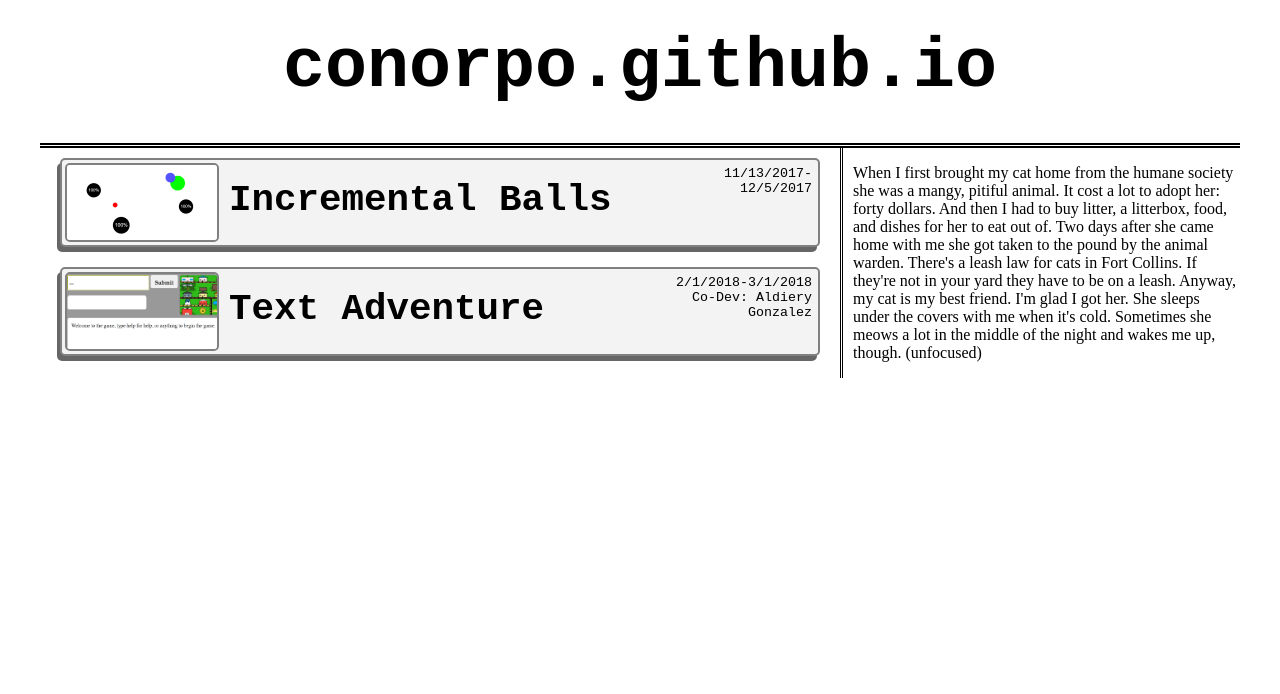
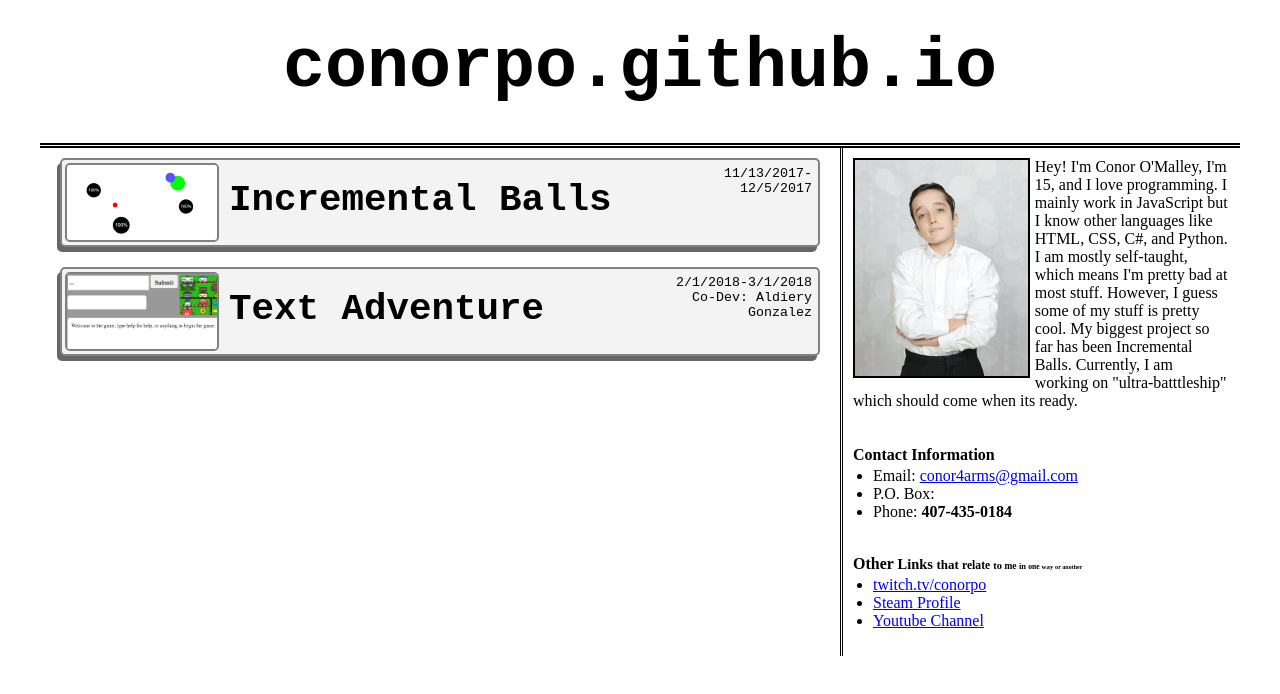
Before and after one commit to conorpo/conorpo.github.io, a plain HTML site: page index.html in a window 1280 px wide. Drawn offline with Linux system fonts and the light colour scheme.

Commit message:
Added Sidebar

```diff
--- a/css/style.css
+++ b/css/style.css
@@ -1,3 +1,10 @@
+span.shrink{
+  font-size: 0.9em
+}
+ul{
+  margin-top:3px;
+  padding-left:20px;
+}
 .grid{
   display: grid;
   grid-template-columns: 1fr 800px 400px 1fr;
@@ -15,15 +22,16 @@ h1.title{
 div.header{
   border-bottom-style:double;
   border-width: thick;
-  grid-area: header
+  grid-area: header;
 }
 div.sidebar{
-  padding-left: 10px;
+  padding: 10px;
   border-left-style:double;
-  grid-area: sidebar
+  grid-area: sidebar;
 }
 div.main{
-  grid-area: main
+  grid-area: main;
+  padding-bottom: 5px;
 }
 .project{
   font-family:"Courier New", Courier, monospace;
@@ -66,6 +74,15 @@ div.main{
 .clearfix {
   clear: both;
 }
+.sidebar img{
+  float: left;
+  margin-right: 5px;
+  border-style: solid;
+  border-width: 2px;
+}
+.sidebar p{
+  margin: 0px;
+}
 @media only screen and (max-width: 1210px) {
   .grid{
     grid-template-columns: auto 800px auto;
@@ -77,6 +94,10 @@ div.main{
   }
   .project{
     margin: 10px 2.5%;
+  }
+  .sidebar{
+    border-left:0;
+    border-top:thick double black;
   }
 }
 @media only screen and (max-width: 810px) {
@@ -98,6 +119,7 @@ div.main{
     float: none;
   }
   .project p{
+    font-size: 3vw;
     margin: 0px;
     padding: 3px;
     width:100%;
@@ -108,3 +130,13 @@ div.main{
     display:none;
   }
 }
+@media only screen and (max-width: 300px) {
+  .sidebar{
+    text-align:center;
+  }
+  .sidebar img{
+    float:none;
+    margin-left: auto;
+    margin-right: auto;
+  }
+}
--- a/index.html
+++ b/index.html
@@ -10,8 +10,27 @@
       <h1 class="title">conorpo.github.io</h1>
   </div>
   <div class="sidebar">
-    <p> When I first brought my cat home from the humane society she was a mangy, pitiful animal. It cost a lot to adopt her: forty dollars. And then I had to buy litter, a litterbox, food, and dishes for her to eat out of. Two days after she came home with me she got taken to the pound by the animal warden. There's a leash law for cats in Fort Collins. If they're not in your yard they have to be on a leash. Anyway, my cat is my best friend. I'm glad I got her. She sleeps under the covers with me when it's cold. Sometimes she meows a lot in the middle of the night and wakes me up, though. (unfocused)
+    <img src="assets/conor.jpg" height="216px";></img>
+    <p> Hey! I'm Conor O'Malley, I'm 15, and I love programming. I mainly work in JavaScript but I know other languages like HTML, CSS, C#, and Python.
+      I am mostly self-taught, which means I'm pretty bad at most stuff. However, I guess some of my stuff is pretty cool. My biggest project so far has
+      been Incremental Balls. Currently, I am working on "ultra-batttleship" which should come when its ready.
     </p>
+    <div class="clearfix"></div>
+    <br><br><b>Contact Information</b>
+    <ul>
+      <li>Email: <a href="mailto:conor4arms@gmail.com">conor4arms@gmail.com</a> </li>
+      <li>P.O. Box: </li>
+      <li>Phone: <b>407-435-0184</b></li>
+    </ul>
+    <br><b> Other <span class="shrink">Links <span class="shrink"> that <span class="shrink"> relate <span class="shrink">
+      to <span class="shrink"> me <span class="shrink"> in <span class="shrink"> one <span class="shrink">  way  <span class="shrink">  or
+      <span class="shrink">  another</span></span></span></span></span></span></span></span></span></span></b>
+    <ul>
+      <li><a href="https://www.twitch.tv/conorpo"> twitch.tv/conorpo</a> </li>
+      <li> <a href="https://steamcommunity.com/id/Conor_Po/">Steam Profile</a> </li>
+      <li> <a href="https://https://www.youtube.com/channel/UC90tYYJk2Aa5ei6HlVmzljg?view_as=subscriber">Youtube Channel</a> </li>
+    </ul>
+
   </div>
   <div class="main">
     <button onclick="location.href='/incremental-balls';" id="incremental_balls" class="project">
```
Also changed, not shown: assets/conor.jpg (added).
